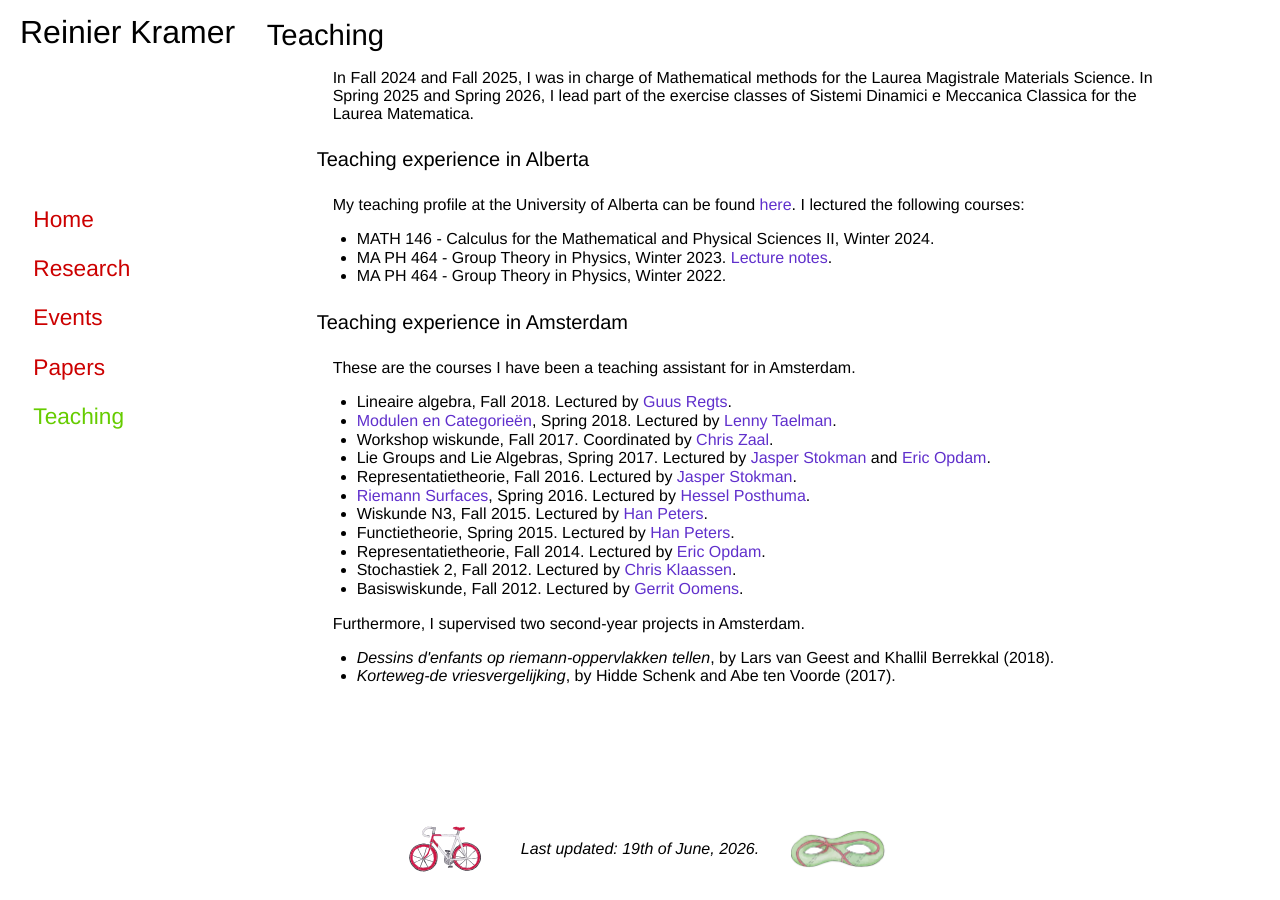
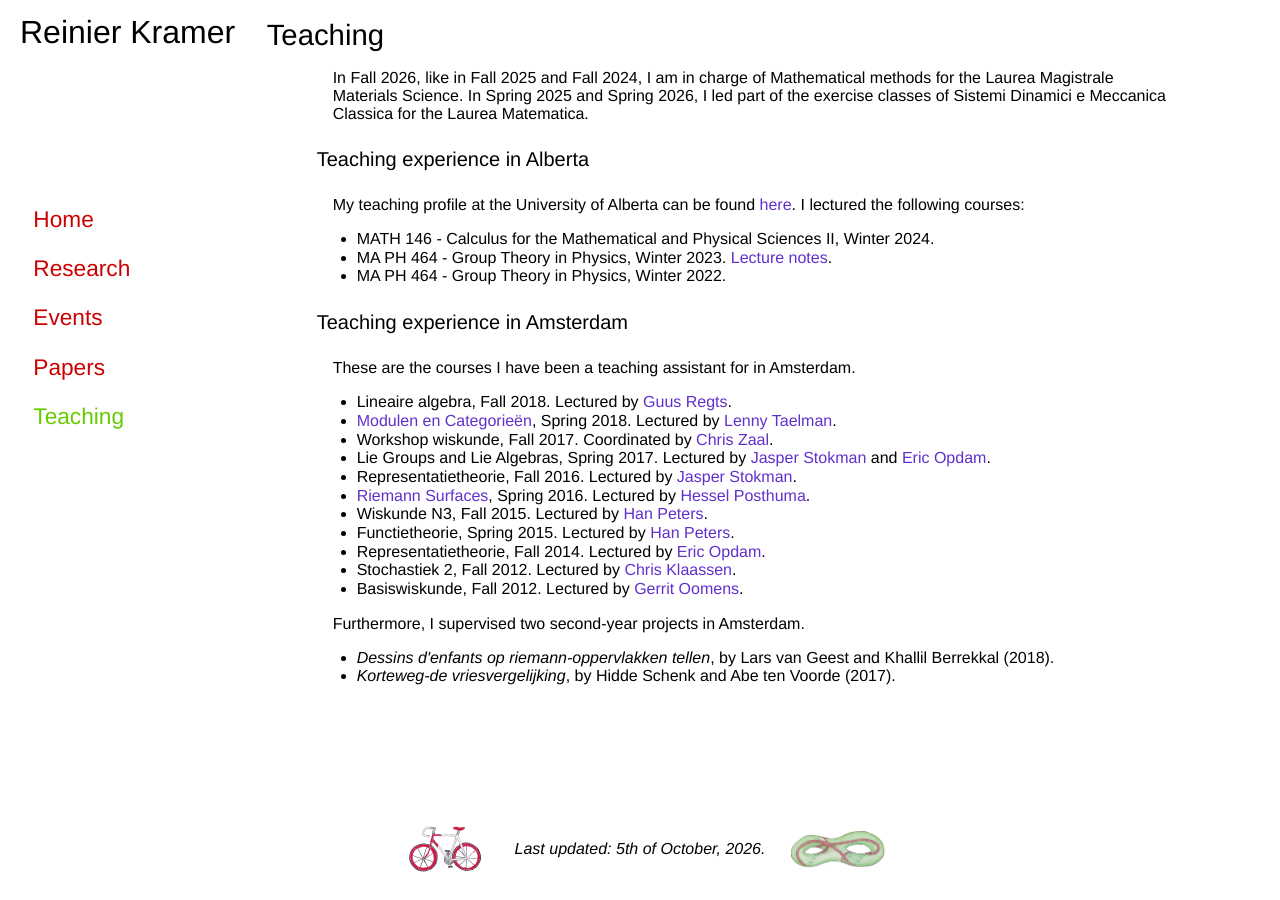
Before and after one commit to ReinierKramer/reinierkramer.github.io, a Jekyll site: the page built from teaching.html, in a window 1280 px wide. Built offline with Jekyll 4.4.1, drawn with Linux system fonts in a browser that asks for light colours; nearby versions of some CDN libraries.

Commit message:
Update for the new semester

```diff
--- a/_includes/footer.html
+++ b/_includes/footer.html
@@ -4,7 +4,7 @@
 			<img src="{{ site.baseurl }}/Images/Fietstekening.svg" alt="My bike. Credits to R. Rens." title="My bike. Credits to R. Rens." style="height:36pt">
 		</div>
 		<div style="display: inline-block;margin:auto;max-width:225pt;padding:12pt 0;">
-			<i>Last updated: 19th of June, 2026.</i>
+			<i>Last updated: 5th of October, 2026.</i>
 		</div>
 		<div style="float:right;height:36pt;width:67pt;display:flex;align-items: center;">
 			<img src="{{ site.baseurl }}/Images/Dessin.png" alt="Dessin d'enfant from my defense invitation. Credits to R. Rens." title="Dessin d'enfant from my defense invitation. Credits to R. Rens." style="height:28pt;">
--- a/events.html
+++ b/events.html
@@ -13,6 +13,7 @@ title: "Events"
 	</h3>
 
 	<ul>
+		<li>1 - 3 October: <i><a href="https://www.altamatematica.it/gnfm/en/2026/05/27/assemblea-scientifica-gnfm-2026/">Assemblea Scientifica GNFM 2026</a></i>, Gruppo Nazionale per la Fisica Matematica, Montecatini Terme, Italy.</li>
 		<li>25 - 26 May: <i><a href="https://indico.sissa.it/event/188/">Workshop in Geometry and Mathematical Physics</a></i>, Scuola Internazionale Superiore di Studi Avanzati, Trieste, Italy.</li>
 		<li>5 - 6 February: <i><a href="https://web.infn.it/CSN4/index.php/it/17-esperimenti/169-mmnlp-news">MMNLP Workshop 2026</a></i>, Dipartimento di Fisica, Universit&agrave; degli Studi di Milano, Milano, Italy.</li>
 	</ul>
--- a/teaching.html
+++ b/teaching.html
@@ -9,7 +9,7 @@ title: "Teaching"
 
 <div class="text">
 	<p>
-		In Fall 2024 and Fall 2025, I was in charge of Mathematical methods for the Laurea Magistrale Materials Science. In Spring 2025 and Spring 2026, I lead part of the exercise classes of Sistemi Dinamici e Meccanica Classica for the Laurea Matematica.
+		In Fall 2026, like in Fall 2025 and Fall 2024, I am in charge of Mathematical methods for the Laurea Magistrale Materials Science. In Spring 2025 and Spring 2026, I led part of the exercise classes of Sistemi Dinamici e Meccanica Classica for the Laurea Matematica.
 	</p>
 
 	<h3>
```
Also changed, not shown: 2 other files.
